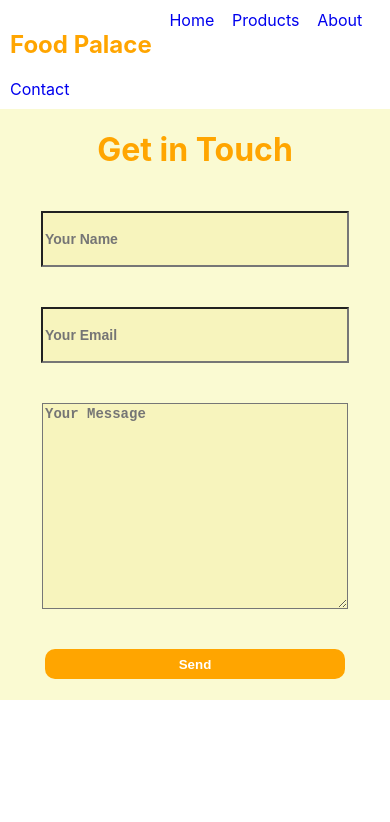
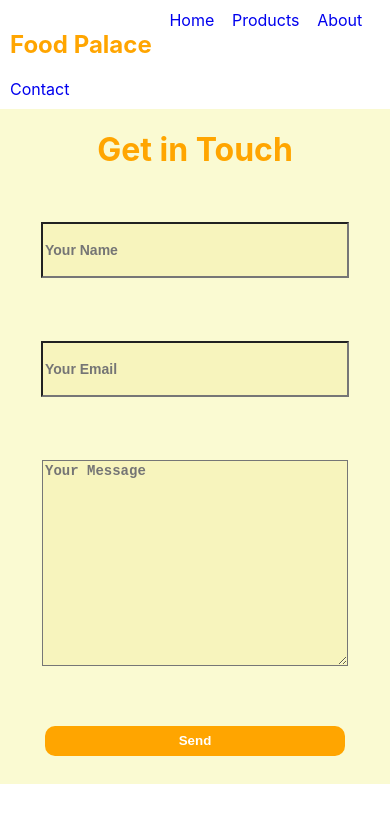
Before and after one commit to abolanle111/REACT-GROUP-30, a React (Create React App) app in the folder food-palace/: page /contact in a window 390 px wide. Shown: the top 822 px of the page. Built offline with nearby package versions, Linux system fonts and the light colour scheme.

Commit message:
added margin to input fields

```diff
--- a/food-palace/src/components/Contacts/Contact.css
+++ b/food-palace/src/components/Contacts/Contact.css
@@ -27,6 +27,8 @@ form {
 input {
     width: 500px;
     height: 30px;
+    margin-top: 0.5%;
+    margin-bottom: 0.5%;
     font-size: 14px;
     font-weight: 700;
     color: black;
@@ -35,6 +37,7 @@ input {
 }
 
 textarea {
+    margin-top: 0.5%;
     width: 500px;
     height: 200px;
     font-size: 14px;
@@ -45,6 +48,7 @@ textarea {
 }
 
 .btn {
+    margin-top: 0.5%;
     width: 500px;
     height: 30px;
     color: white;
@@ -53,6 +57,7 @@ textarea {
     border-radius: 10px;
     font-weight: 700;
     cursor: pointer;
+
 }
 
 .btn:hover {
@@ -62,7 +67,7 @@ textarea {
 
   @media ( max-width: 920px ) {
     .Contact {
-        height: 70vh;
+        height: 80vh;
         display: flex;
         flex-direction: column;
         background-color:  lightgoldenrodyellow;
```
